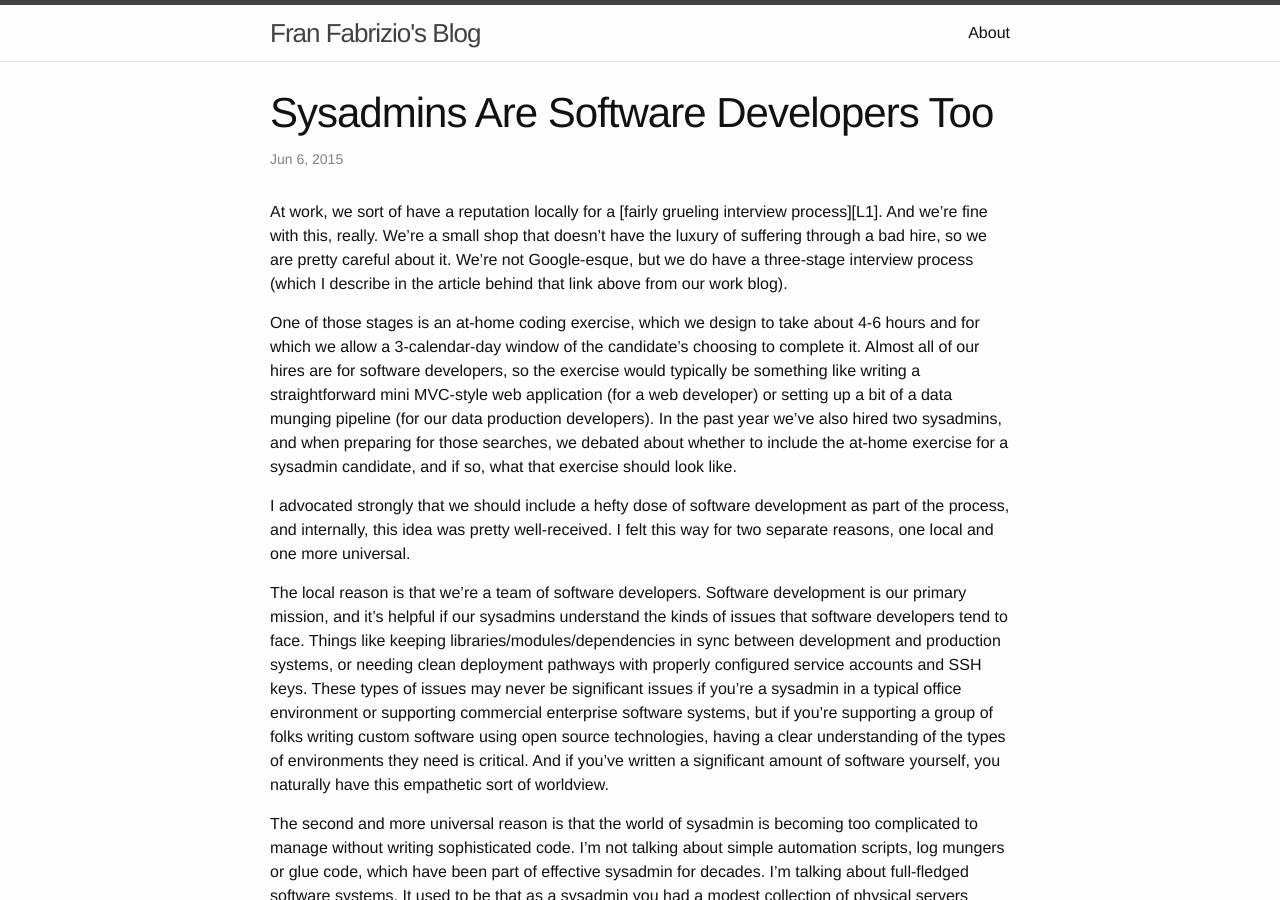
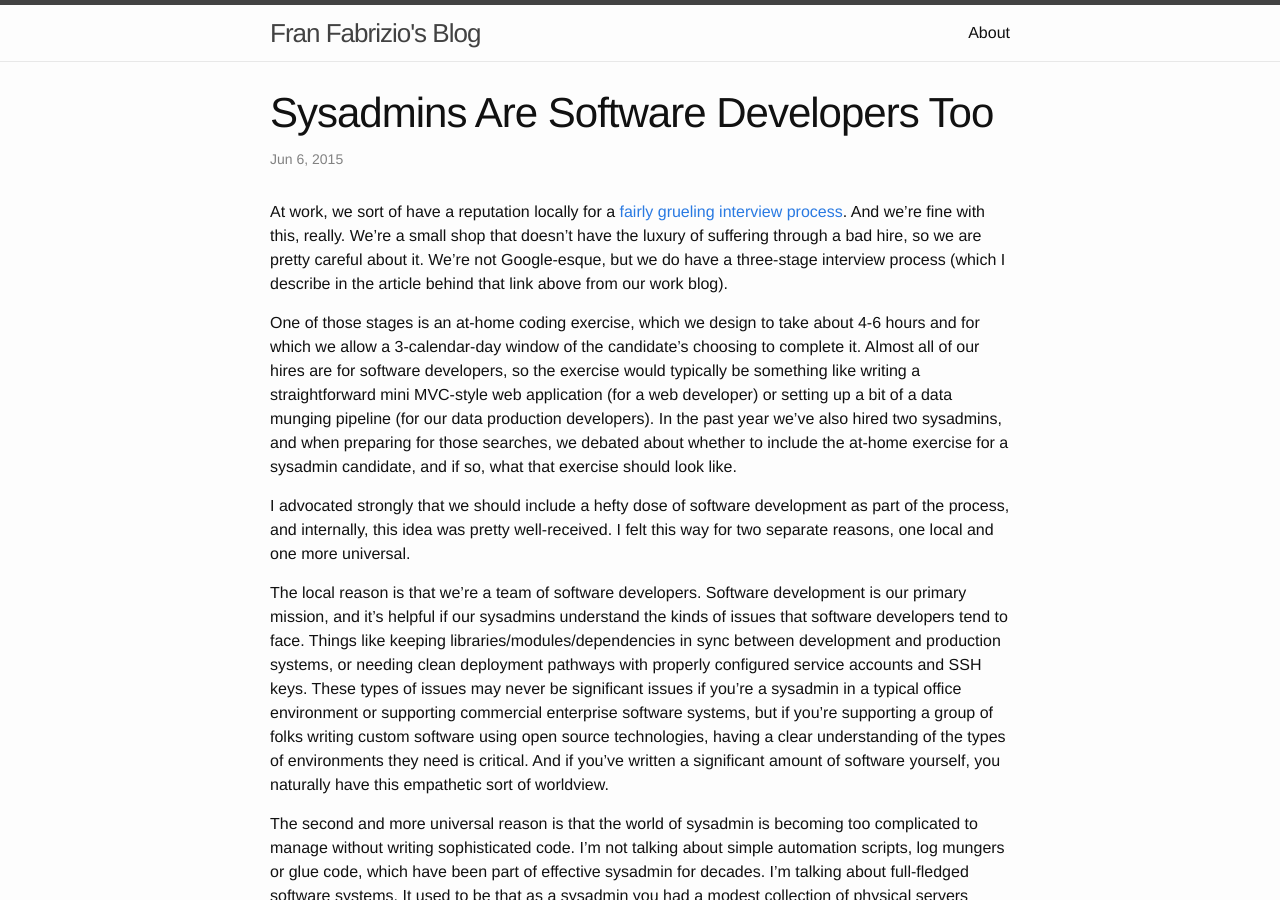
Before and after one commit to franfabrizio/franfabrizio.github.io, a Jekyll site: the page built from _posts/2015-06-06-sysadmins-need-to-code.md, in a window 1280 px wide and 900 px high. Built offline with Jekyll 4.4.1, drawn with Linux system fonts in a browser that asks for light colours; comment, search, counter and statistics services are not loaded; some of the changed text lies outside the part shown.

Commit message:
fixed link

```diff
--- a/_posts/2015-06-06-sysadmins-need-to-code.md
+++ b/_posts/2015-06-06-sysadmins-need-to-code.md
@@ -32,4 +32,4 @@ We made two successful hires, but during the process I was disheartened by the n
 
 These skills will give you a competitive advantage in the marketplace, especially if you want to support software developers.
 
-[L1]http://tech.popdata.org/our-it-hiring-process-how-and-why/
+[L1]: http://tech.popdata.org/our-it-hiring-process-how-and-why/
```
